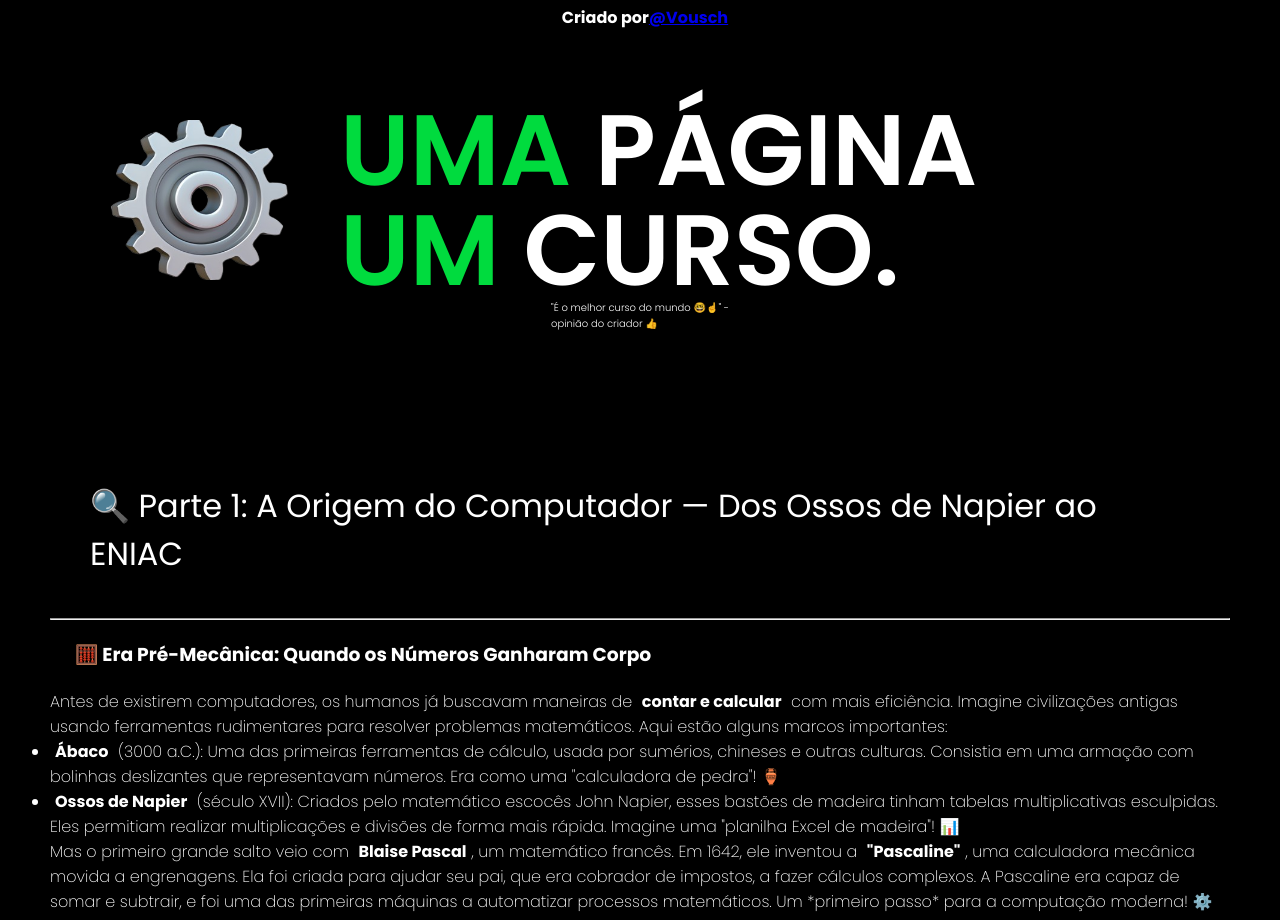
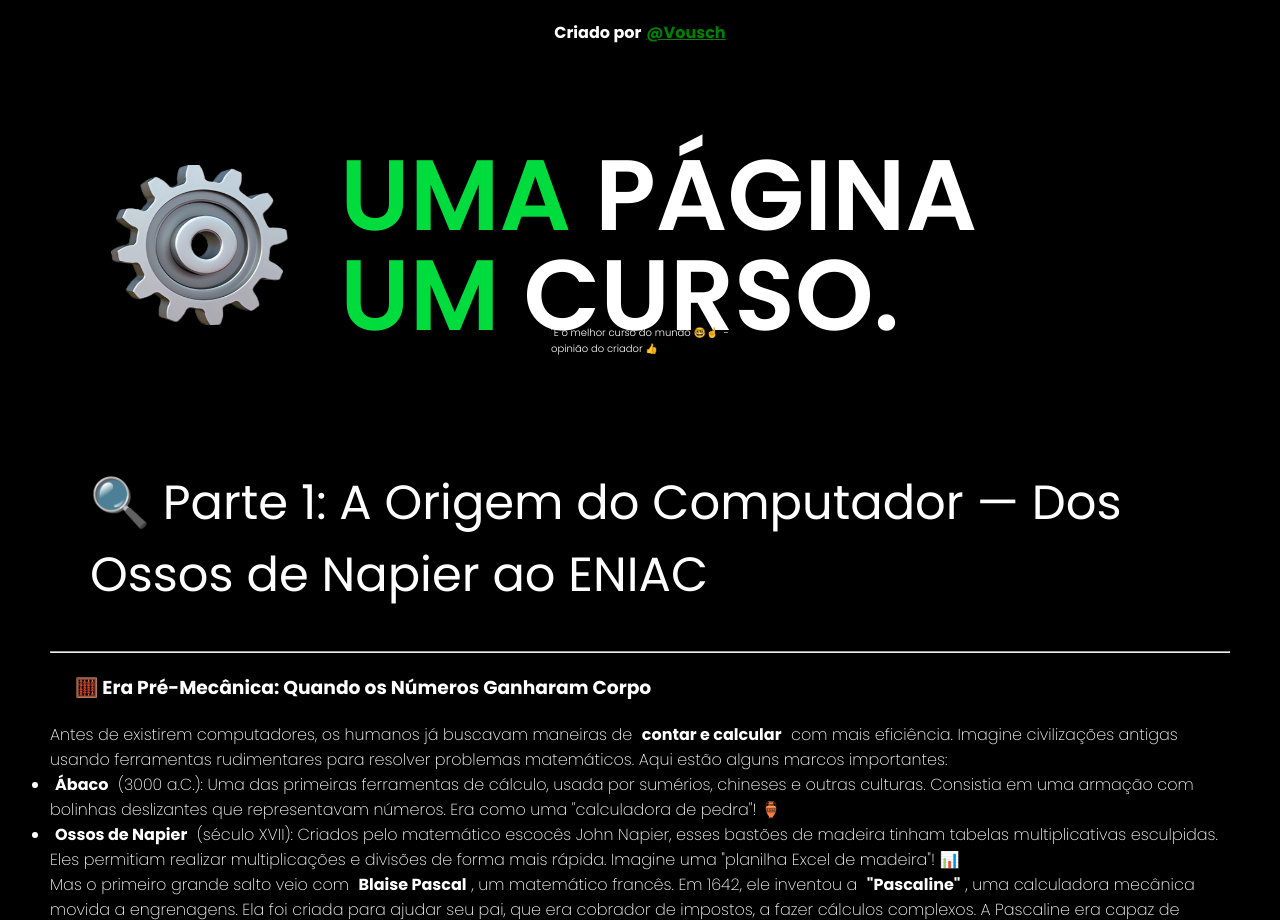
Before and after one commit to PietroThUser/ENC-TECH-SITE, a Flask app: page / in a window 1280 px wide; the page is wider, and only the part inside the window is pictured. Shown: the top 920 px of that part. Run offline with Flask 3, Linux system fonts and the light colour scheme.

Commit message:
Update style.css

```diff
--- a/enc-tech_directory/static/style.css
+++ b/enc-tech_directory/static/style.css
@@ -19,10 +19,11 @@ body {
 .slogan {
     display: flex;
     width: 100%;
-    height: 300px;
+    height: 260px;
     margin-left: 50px;
     flex-direction: row;
     gap: 50px;
+    background-color: #000000;
 
     img {
         width: 180px;
@@ -60,9 +61,9 @@ body {
 }
 
 h1 {
+    font-size: clamp(20px, 8vw, 3rem);
     font-weight: 400;
     margin: 40px;
-    margin-top: 100px;
 }
 
 h3 {
@@ -91,26 +92,83 @@ hr {
 }
 
 .reddit_redirect {
-    position: absolute;
     display: flex;
     justify-content: center;
-    width: 100%;
     margin: 5px;
+    background-color: #000000;
+    padding: 20px 0 0 0;
+    height: 100%;
+    margin: 0;
+
+    a {
+        color: green;
+        margin-left: 5px;
+    }
 }
 
 .text_of_creator {
     white-space: nowrap;
     font-size: 10px;
-    width: 100%;
     justify-content: center;
     display: flex;
     font-weight: 300;
+    margin: 20px;
+}
+
+.div-intro {
+    background-color: #090909 ;
+    width: 100%;
+    height: 100%;
+    padding: 15px;
+    margin-bottom: 0;
+    margin-top: 8px;
+
+    h4 {
+        margin: 10px;
+    }
+
+    h1 {
+        margin-top: 40px;
+    }
+}
+
+.div-intro_text {
+    display: flex;
+    position: relative;
+    margin: 0;
+    flex-direction: column;
+    justify-content: center;
+    top: 10px;
+
+    h1 {
+        font-size: 20px;
+        margin-left: 10px;
+    }
+}
+
+.black_solid {
+    display: flex;
+    width: 100%;
+    height: 160px;
+    background-color: black;
+    align-items: center;
+    justify-content: center;
+}
+
+.go_to_text {
+    width: 160px;
+    height: 40px;
+    border: none;
+    border-radius: 10px;
+    color: white;
+    font-weight: 600;
+    background-color: #00b432;
 }
 
 @media only screen and (max-width: 1070px){
     h1 {
         margin: 5px;
-        font-size: 25px;
+        font-size: clamp(20px, 8vw, 3rem);
     }
 
     .main {
@@ -172,7 +230,7 @@ hr {
     }
 
     h1 {
-        font-size: clamp(1rem, 4vw, 3rem);
+        font-size: clamp(20px, 8vw, 3rem);
     }
 }
 
```
